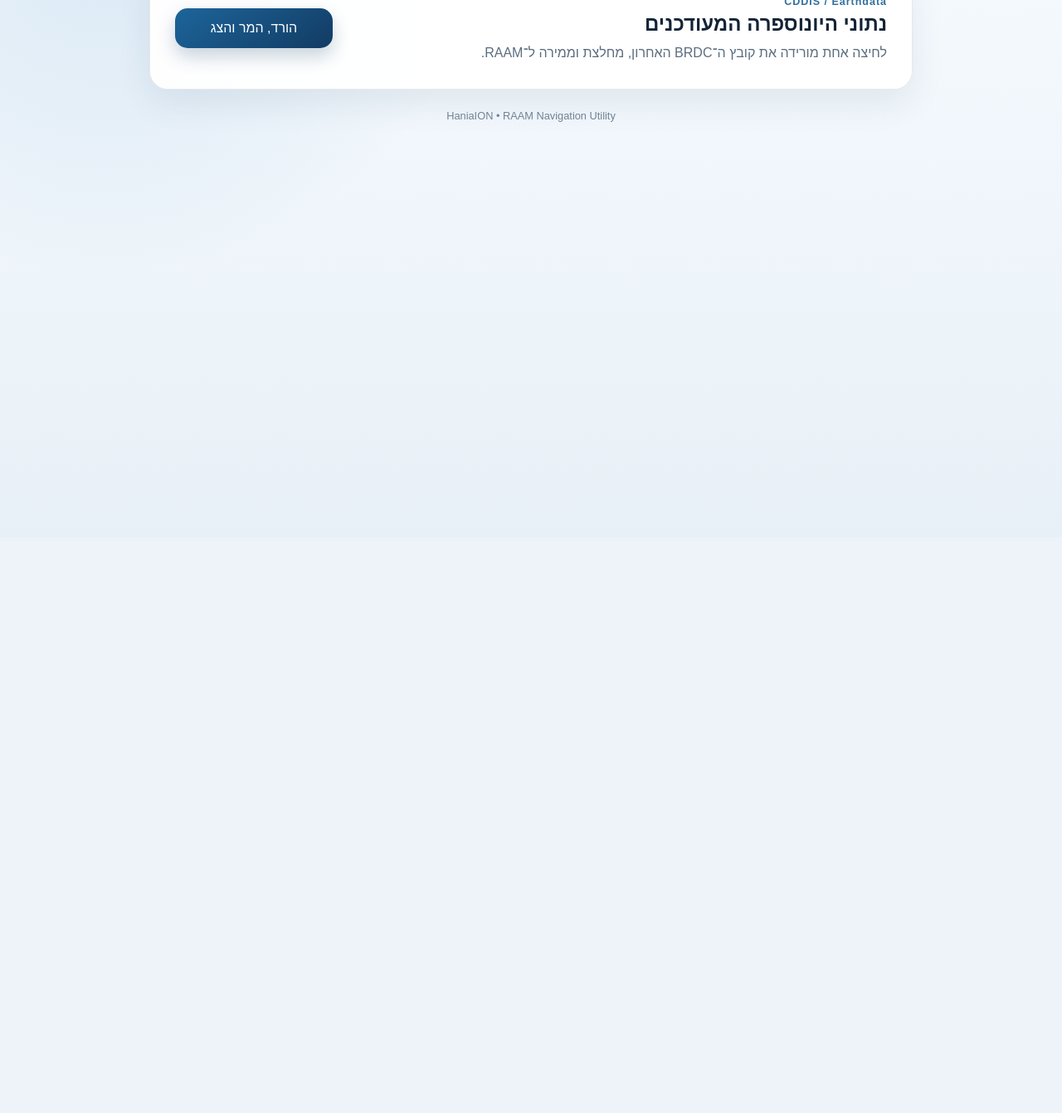
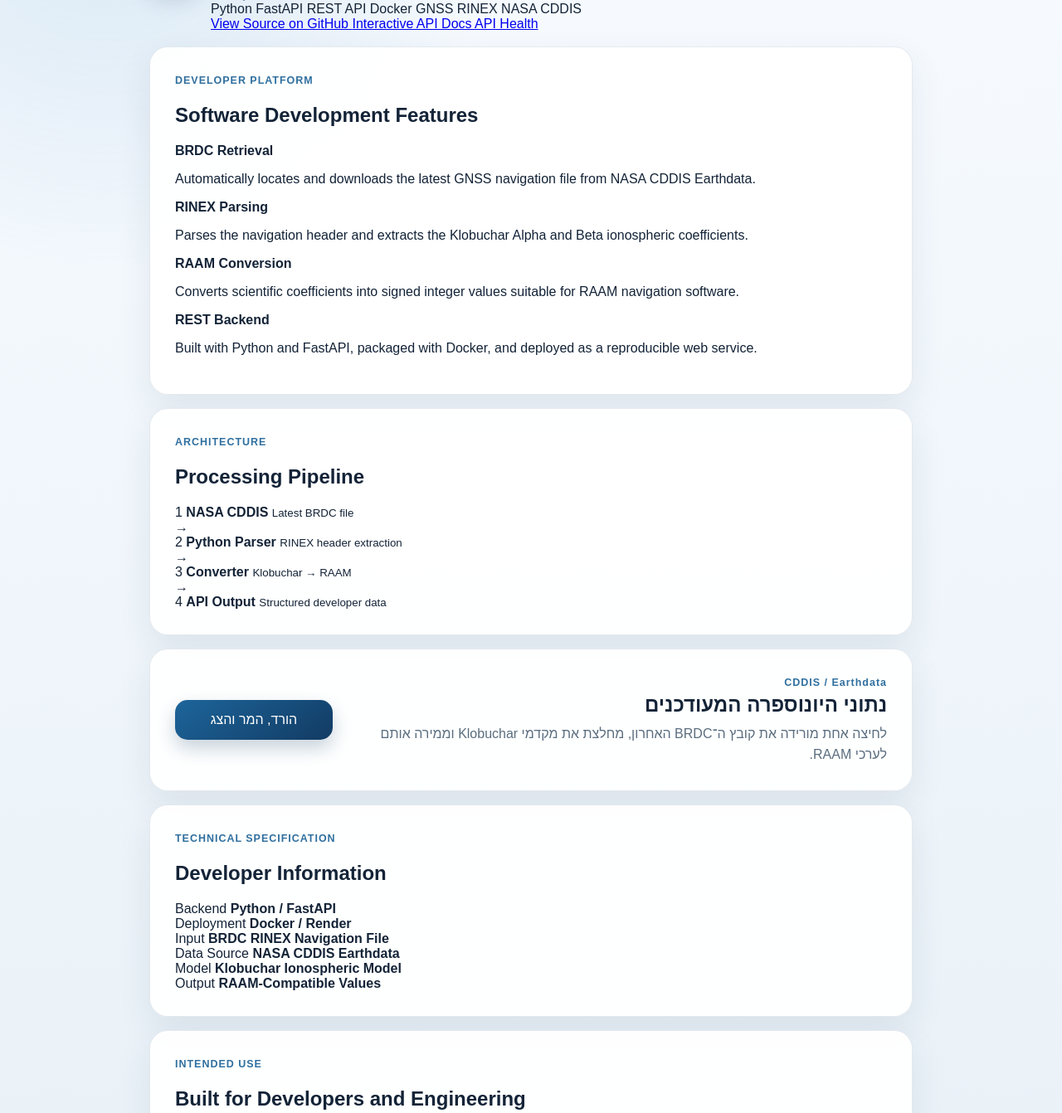
Before and after one commit to l2005l/HaniaION, a plain HTML site: page static/index.html in a window 1280 px wide. Shown: the part 152-1494 px from the top of the page at 83% size. Before the commit the page ends 800 px from the top, so only its background shows below. Drawn offline with Linux system fonts and the light colour scheme.

Commit message:
Redesign homepage as GNSS developer platform

```diff
--- a/static/index.html
+++ b/static/index.html
@@ -1,42 +1,180 @@
 <!doctype html>
-<html lang="he" dir="rtl">
+<html lang="en" dir="ltr">
 <head>
   <meta charset="utf-8">
+
   <meta
     name="viewport"
-    content="width=device-width,initial-scale=1,viewport-fit=cover"
+    content="width=device-width, initial-scale=1, viewport-fit=cover"
   >
+
   <meta name="theme-color" content="#123b63">
+
   <meta
     name="description"
-    content="Klobuchar data conversion for RAAM"
+    content="Open-source Python and FastAPI developer utility for extracting GNSS Klobuchar coefficients from NASA CDDIS and converting them for RAAM navigation software."
   >
+
   <link rel="manifest" href="/manifest.webmanifest">
   <link rel="icon" href="/static/icons/icon.svg">
   <link rel="stylesheet" href="/static/style.css">
-  <title>HaniaION RAAM</title>
+
+  <title>HaniaION — Open Source GNSS Developer Tool</title>
 </head>
+
 <body>
   <main class="shell">
-    <header class="hero">
+
+    <!-- Developer-focused project header -->
+    <header class="hero developer-hero">
       <img
         class="logo"
         src="/static/icons/icon.svg"
-        alt=""
+        alt="HaniaION logo"
       >
+
       <div>
-        <h1>HaniaION RAAM</h1>
-        <p>Klobuchar Data Extractor & Converter</p>
+        <span class="project-label">OPEN SOURCE SOFTWARE PROJECT</span>
+
+        <h1>HaniaION</h1>
+
+        <p class="hero-subtitle">
+          GNSS Klobuchar Data API &amp; RAAM Converter
+        </p>
+
+        <p class="hero-description">
+          A Python and FastAPI utility that retrieves the latest BRDC
+          navigation data from NASA CDDIS, extracts Klobuchar ionospheric
+          coefficients, and converts them for GNSS and RAAM software.
+        </p>
+
+        <div class="tech-tags" aria-label="Project technologies">
+          <span>Python</span>
+          <span>FastAPI</span>
+          <span>REST API</span>
+          <span>Docker</span>
+          <span>GNSS</span>
+          <span>RINEX</span>
+          <span>NASA CDDIS</span>
+        </div>
+
+        <nav class="developer-links" aria-label="Developer resources">
+          <a
+            class="developer-link primary-link"
+            href="https://github.com/I2005I/HaniaION"
+            target="_blank"
+            rel="noopener noreferrer"
+          >
+            View Source on GitHub
+          </a>
+
+          <a
+            class="developer-link"
+            href="/docs"
+            target="_blank"
+            rel="noopener noreferrer"
+          >
+            Interactive API Docs
+          </a>
+
+          <a
+            class="developer-link"
+            href="/api/health"
+            target="_blank"
+            rel="noopener noreferrer"
+          >
+            API Health
+          </a>
+        </nav>
       </div>
     </header>
 
-    <section class="panel action-panel">
+    <!-- Project overview -->
+    <section class="panel developer-panel">
+      <span class="eyebrow">DEVELOPER PLATFORM</span>
+      <h2>Software Development Features</h2>
+
+      <div class="feature-grid">
+        <article>
+          <strong>BRDC Retrieval</strong>
+          <p>
+            Automatically locates and downloads the latest GNSS navigation
+            file from NASA CDDIS Earthdata.
+          </p>
+        </article>
+
+        <article>
+          <strong>RINEX Parsing</strong>
+          <p>
+            Parses the navigation header and extracts the Klobuchar Alpha
+            and Beta ionospheric coefficients.
+          </p>
+        </article>
+
+        <article>
+          <strong>RAAM Conversion</strong>
+          <p>
+            Converts scientific coefficients into signed integer values
+            suitable for RAAM navigation software.
+          </p>
+        </article>
+
+        <article>
+          <strong>REST Backend</strong>
+          <p>
+            Built with Python and FastAPI, packaged with Docker, and deployed
+            as a reproducible web service.
+          </p>
+        </article>
+      </div>
+    </section>
+
+    <!-- Technical flow -->
+    <section class="panel developer-panel">
+      <span class="eyebrow">ARCHITECTURE</span>
+      <h2>Processing Pipeline</h2>
+
+      <div class="pipeline" aria-label="Application processing pipeline">
+        <div>
+          <span>1</span>
+          <strong>NASA CDDIS</strong>
+          <small>Latest BRDC file</small>
+        </div>
+
+        <div class="pipeline-arrow">→</div>
+
+        <div>
+          <span>2</span>
+          <strong>Python Parser</strong>
+          <small>RINEX header extraction</small>
+        </div>
+
+        <div class="pipeline-arrow">→</div>
+
+        <div>
+          <span>3</span>
+          <strong>Converter</strong>
+          <small>Klobuchar → RAAM</small>
+        </div>
+
+        <div class="pipeline-arrow">→</div>
+
+        <div>
+          <span>4</span>
+          <strong>API Output</strong>
+          <small>Structured developer data</small>
+        </div>
+      </div>
+    </section>
+
+    <!-- Existing working application -->
+    <section class="panel action-panel" dir="rtl">
       <div>
         <span class="eyebrow">CDDIS / Earthdata</span>
         <h2>נתוני היונוספרה המעודכנים</h2>
         <p>
           לחיצה אחת מורידה את קובץ ה־BRDC האחרון,
-          מחלצת וממירה ל־RAAM.
+          מחלצת את מקדמי Klobuchar וממירה אותם לערכי RAAM.
         </p>
       </div>
 
@@ -49,8 +187,10 @@
       id="progressPanel"
       class="panel progress-panel hidden"
       aria-live="polite"
+      dir="rtl"
     >
       <div class="spinner"></div>
+
       <div>
         <strong>מתחבר ל־CDDIS...</strong>
         <p>הפעולה עשויה לקחת מספר שניות.</p>
@@ -61,17 +201,19 @@
       id="errorPanel"
       class="panel error-panel hidden"
       role="alert"
+      dir="rtl"
     >
       <strong>לא ניתן להשלים את הפעולה</strong>
       <p id="errorText"></p>
     </section>
 
-    <section id="resultsPanel" class="panel hidden">
+    <section id="resultsPanel" class="panel hidden" dir="rtl">
       <div class="results-heading">
         <div>
           <span class="eyebrow">RAAM DATA</span>
           <h2>תוצאות</h2>
         </div>
+
         <span id="cacheBadge" class="badge"></span>
       </div>
 
@@ -80,6 +222,7 @@
           <span>קובץ</span>
           <strong id="fileName">—</strong>
         </div>
+
         <div>
           <span>תאריך מקור</span>
           <strong id="sourceDate">—</strong>
@@ -91,18 +234,22 @@
           <span>Data 1</span>
           <strong id="data1">—</strong>
         </article>
+
         <article>
           <span>Data 2</span>
           <strong id="data2">—</strong>
         </article>
+
         <article>
           <span>Data 3</span>
           <strong id="data3">—</strong>
         </article>
+
         <article>
           <span>Data 4</span>
           <strong id="data4">—</strong>
         </article>
+
         <article class="tls">
           <span>tLS</span>
           <strong id="tls">—</strong>
@@ -110,12 +257,14 @@
       </div>
 
       <details>
-        <summary>הצגת ערכי Klobuchar המקוריים</summary>
+        <summary>מקדמי Klobuchar ונתוני מקור</summary>
+
         <div class="raw-values">
           <p>
             <b>Alpha:</b>
             <span id="alpha">—</span>
           </p>
+
           <p>
             <b>Beta:</b>
             <span id="beta">—</span>
@@ -142,9 +291,72 @@
       </div>
     </section>
 
+    <!-- Technical project information -->
+    <section class="panel developer-panel">
+      <span class="eyebrow">TECHNICAL SPECIFICATION</span>
+      <h2>Developer Information</h2>
+
+      <div class="spec-grid">
+        <div>
+          <span>Backend</span>
+          <strong>Python / FastAPI</strong>
+        </div>
+
+        <div>
+          <span>Deployment</span>
+          <strong>Docker / Render</strong>
+        </div>
+
+        <div>
+          <span>Input</span>
+          <strong>BRDC RINEX Navigation File</strong>
+        </div>
+
+        <div>
+          <span>Data Source</span>
+          <strong>NASA CDDIS Earthdata</strong>
+        </div>
+
+        <div>
+          <span>Model</span>
+          <strong>Klobuchar Ionospheric Model</strong>
+        </div>
+
+        <div>
+          <span>Output</span>
+          <strong>RAAM-Compatible Values</strong>
+        </div>
+      </div>
+    </section>
+
+    <section class="panel developer-panel">
+      <span class="eyebrow">INTENDED USE</span>
+      <h2>Built for Developers and Engineering</h2>
+
+      <ul class="developer-list">
+        <li>GNSS navigation software development</li>
+        <li>RAAM and positioning-system integration</li>
+        <li>RINEX and ionospheric-data processing</li>
+        <li>Embedded and aerospace software projects</li>
+        <li>Research, education, and technical validation</li>
+      </ul>
+    </section>
+
     <footer>
-      HaniaION • RAAM Navigation Utility
+      <strong>HaniaION — Open Source GNSS Developer Utility</strong>
+      <span>
+        Python · FastAPI · Docker · NASA CDDIS · RINEX · RAAM
+      </span>
+
+      <a
+        href="https://github.com/I2005I/HaniaION"
+        target="_blank"
+        rel="noopener noreferrer"
+      >
+        Source code on GitHub
+      </a>
     </footer>
+
   </main>
 
   <script src="/static/app.js"></script>
```
